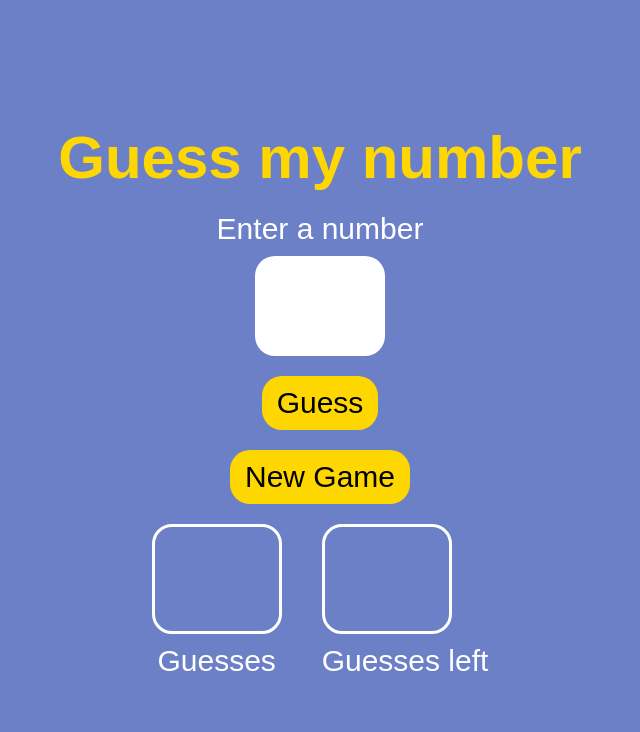
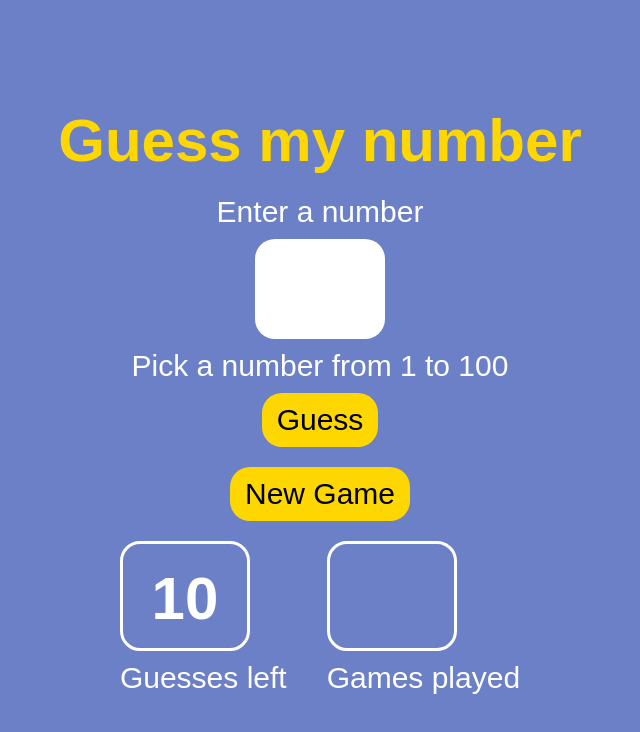
Before and after one commit to RobertB512/number-guessing-game, a plain HTML site: page index.html in a window 1280 px wide. Both pictures are taken after a click on the button "New Game". Shown: the whole page, without its empty margins (320-960 px from the left). Drawn offline with Linux system fonts and the light colour scheme.

Commit message:
Remove guess-count box and add games-played box, change css and js to reflect,change computer number to 1-100 and add js guess limit and game over screen

```diff
--- a/index.html
+++ b/index.html
@@ -22,16 +22,16 @@
 
 
   <!-- guess count area -->
-  <section class="guess-count-area">
+  <section class="stats-area">
     <!-- for times guessed -->
-    <div class="guess-count-box times-guessed-box">
-      <p class="guess-count times-guessed"></p>
-      <p class="guess-count-lbl">Guesses</p>
+    <div class="guess-count-box">
+      <p class="stats guesses-left"></p>
+      <p class="stats-lbl">Guesses left</p>
     </div>
     <!-- for guesses left -->
-    <div class="guess-count-box guesses-left-box">
-      <p class="guess-count guesses-left"></p>
-      <p class="guess-count-lbl">Guesses left</p>
+    <div class="games-played-box">
+      <p class="stats games-played"></p>
+      <p class="stats-lbl">Games played</p>
     </div>
   </section>
 
--- a/scripts/script.js
+++ b/scripts/script.js
@@ -4,22 +4,24 @@ let input = document.querySelector("#guessed-number");
 let message = document.querySelector(".message")
 let guessBtn = document.querySelector(".guess.btn");
 let newGameBtn = document.querySelector(".new-game-btn");
-let guessCountArea = document.querySelector(".guess-count-area");
-let timesGuessed = document.querySelector(".times-guessed");
+let statsArea = document.querySelector(".stats-area");
 let guessesLeft = document.querySelector(".guesses-left");
+// let gamesWonField = document.querySelector(".games-played");
+// let gamesWon = 0;
 let computerNumber;
-// function getComputerNumber() {
-//   let computerNumber = Math.floor(Math.random() * 26);
-//   return computerNumber
-// }
+let guesses = 10;
+
 
 // main game function
 function newGame() {
   // show/reset game elements at start
   heading.textContent = "Guess my number"
   numberEntryArea.style.display = "flex";
-  guessCountArea.style.display = "flex";
-  computerNumber = Math.floor(Math.random() * 26);
+  message.textContent = "Pick a number from 1 to 100"
+  statsArea.style.display = "flex";
+  computerNumber = Math.floor(Math.random() * 100) + 1;
+  guesses = 10
+  guessesLeft.textContent = String(guesses);
 }
 
 function guessNumber() {
@@ -30,21 +32,28 @@ function guessNumber() {
   } else if (playerNumber === computerNumber) {
     heading.textContent = "YOU WIN"
     numberEntryArea.style.display = "none";
-    guessCountArea.style.display = "none";
+    statsArea.style.display = "none";
     input.value = "";
     message.textContent = "";
   } else {
     message.textContent = `${playerNumber} is to hight`
   }
+  guesses--
+  guessesLeft.textContent = String(guesses);
+  if (guesses === 0) {
+    heading.textContent = "GAME OVER"
+    numberEntryArea.style.display = "none";
+    statsArea.style.display = "none";
+    input.value = "";
+    message.textContent = "";
+  }
+
 
   console.log(`playerNumber: ${playerNumber}`)
   console.log(`computerNumber: ${computerNumber}`)
+  console.log(`guesses left ${guesses}`)
   console.log(`typeof computerNumber: ${typeof computerNumber}`)
   console.log(`input: ${input}`)
   console.log(`typeof playerNumber ${typeof playerNumber}`)
   // console.log(`computerNumber: ${computerNumber}`)
 }
-
-
-// TODO
-// 1. Change form to just a single number input and button. This will prevent the page form refreshing, and might fix some other issues too.
--- a/styles/styles.css
+++ b/styles/styles.css
@@ -53,7 +53,7 @@ h1 {
 }
 
 .number-entry-area,
-.guess-count-area {
+.stats-area {
   display: none;
 }
 
@@ -86,12 +86,12 @@ button:active,
 }
 
 
-.guess-count-area {
+.stats-area {
   gap: 4rem;
   text-align: center;
 }
 
-.guess-count {
+.stats {
   font-weight: 700;
   font-size: 6rem;
   padding: 2rem;
```
